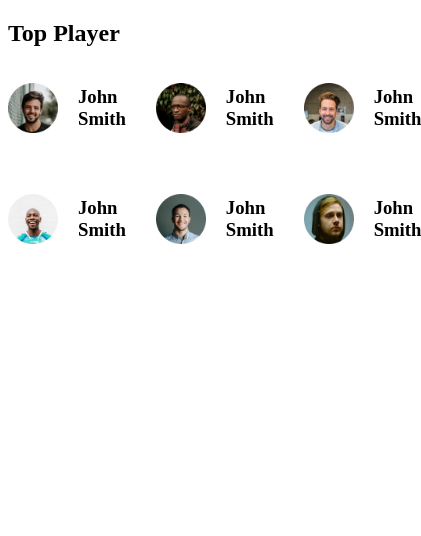
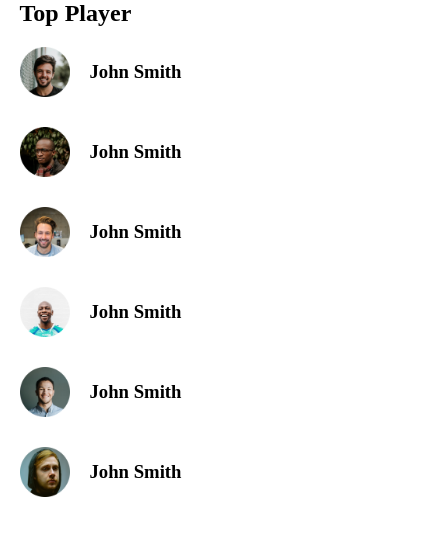
Before and after one commit to ProgrammingHero1/leader-board-css3, a plain HTML site: page index.html in a window 390 px wide. Shown: the whole page, 421 px wide, since content can reach past the window. Drawn offline with Linux system fonts and the light colour scheme.

Commit message:
use media query

```diff
--- a/style.css
+++ b/style.css
@@ -1,7 +1,17 @@
+*{
+    margin: 0;
+    padding: 0;
+}
+main{
+    width: 1200px;
+    max-width: 90%;
+    margin: 0 auto;
+}
 .top-players{
     display: grid;
     grid-template-columns: repeat(3, 1fr);
     grid-gap:30px;
+    margin-top: 20px;
 }
 .player{
     display: flex;
@@ -11,3 +21,14 @@
     height: 50px;
     margin-right: 20px;
 }
+
+@media (max-width:992px){
+    .top-players{
+        grid-template-columns: repeat(2, 1fr);
+    }
+}
+@media (max-width:668px){
+    .top-players{
+        grid-template-columns: repeat(1, 1fr);
+    }
+}
```
